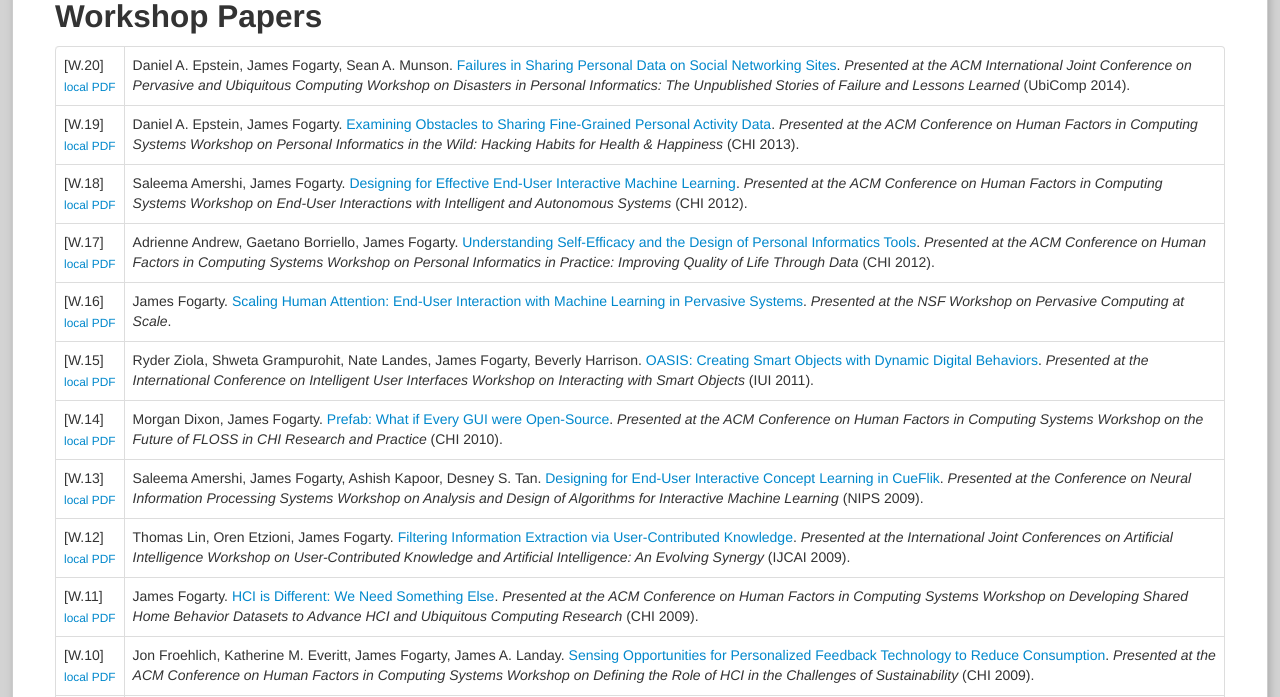
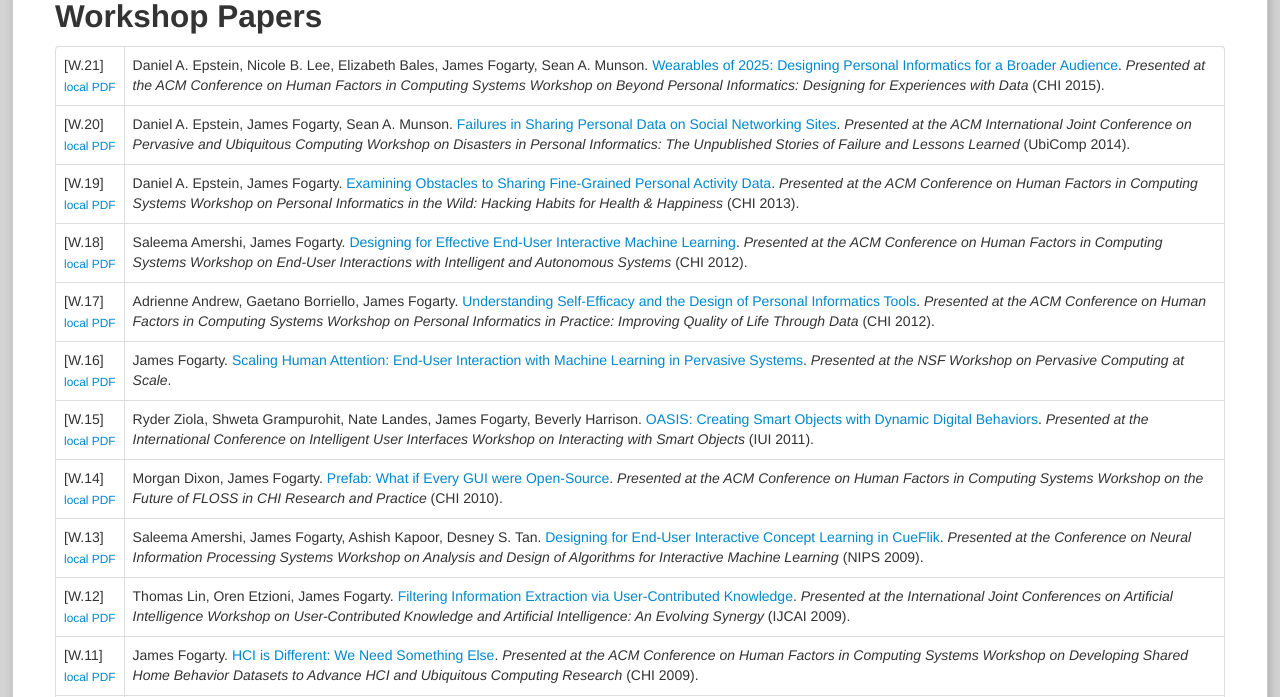
Before and after one commit to karkar/web-jayfo, a Jekyll site: the page built from publications.md, in a window 1280 px wide and 900 px high, scrolled down 6487 px, cut to the strip 203-900 px from the top of the window. Built offline with Jekyll 4.4.1, drawn with Linux system fonts in a browser that asks for light colours.

Commit message:
Adding CHI 2015 workshop paper

```diff
--- a/_data/authors.yml
+++ b/_data/authors.yml
@@ -359,6 +359,12 @@ id_author_lee_johnny:
     - Johnny
     - C.
 
+id_author_lee_nicole:
+  name:
+    - Lee
+    - Nicole
+    - B.
+
 id_author_lester_jonathan:
   name:
     - Lester
--- a/_data/workshoppapers.yml
+++ b/_data/workshoppapers.yml
@@ -1,4 +1,16 @@
 ---
+
+id_workshoppaper_chi2015_personalinformatics:
+  pubnum: W.21
+  authors:
+    - id_author_epstein_daniel
+    - id_author_lee_nicole
+    - id_author_bales_elizabeth
+    - id_author_fogarty_james
+    - id_author_munson_sean
+  title: 'Wearables of 2025: Designing Personal Informatics for a Broader Audience'
+  workshop: id_workshop_chi2015_personal_informatics
+  localpdf: workshop-chi2015.pdf
 
 id_workshoppaper_ubicomp2014_personalinformatics:
   pubnum: W.20
--- a/_data/workshops.yml
+++ b/_data/workshops.yml
@@ -1,4 +1,9 @@
 ---
+
+id_workshop_chi2015_personal_informatics:
+  longname: 'Presented at the ACM Conference on Human Factors in Computing Systems Workshop on Beyond Personal Informatics: Designing for Experiences with Data'
+  shortname: CHI 2015
+  year: 2015
 
 id_workshop_ubicomp2014_personal_informatics:
   longname: 'Presented at the ACM International Joint Conference on Pervasive and Ubiquitous Computing Workshop on Disasters in Personal Informatics: The Unpublished Stories of Failure and Lessons Learned'
```
Also changed, not shown: 1 other file.
